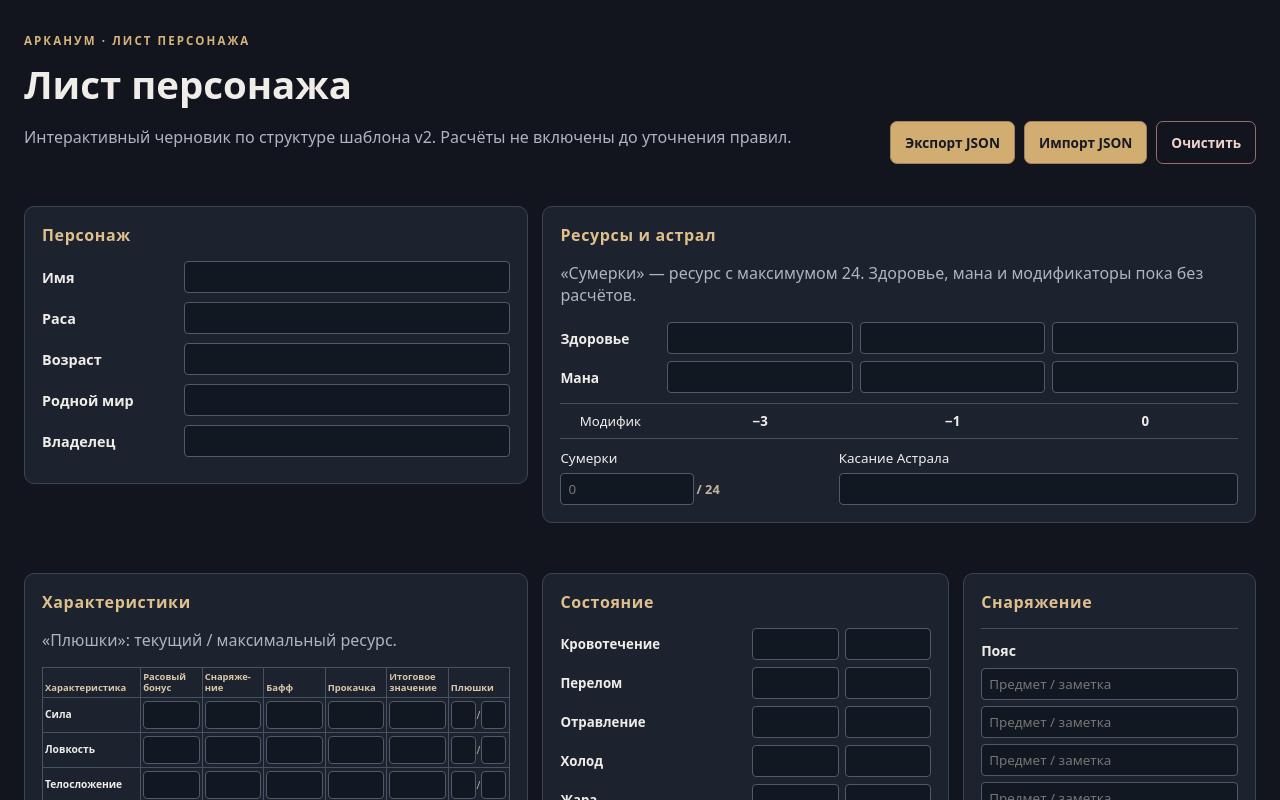
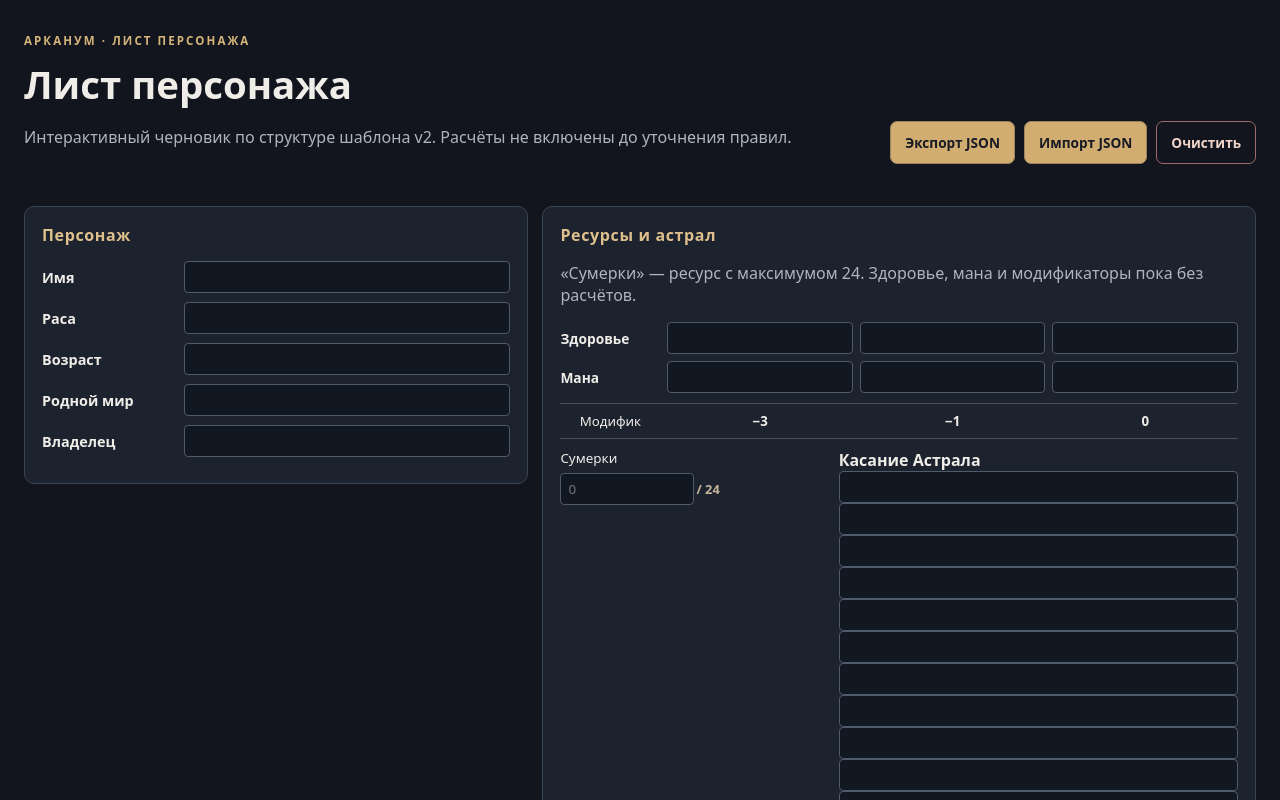
Before and after one commit to ydk-of/character-sheet, a React (Vite) app: page / in a window 1280 px wide. Shown: the top 800 px of the page. Built offline with nearby package versions, Linux system fonts and the light colour scheme.

Commit message:
fix: match twelve Astral Touch cells in source template

```diff
--- a/src/Sheet.tsx
+++ b/src/Sheet.tsx
@@ -52,7 +52,7 @@ export function Sheet() {
     {message&&<p role="status" className="sheet-message">{message}</p>}
     <div className="sheet-layout">
       <section className="sheet-card identity"><h2>Персонаж</h2>{[["Имя","name"],["Раса","race"],["Возраст","age"],["Родной мир","world"],["Владелец","owner"]].map(([label,key])=><label className="sheet-line" key={key}><span>{label}</span>{field(key,label)}</label>)}</section>
-      <section className="sheet-card vitals"><h2>Ресурсы и астрал</h2><p>«Сумерки» — ресурс с максимумом 24. Здоровье, мана и модификаторы пока без расчётов.</p><div className="vital-grid">{["Здоровье","Мана"].map(v=><div className="vital-row" key={v}><strong>{v}</strong>{[0,1,2].map(i=><span key={i}>{field("vital."+v+"."+i,v+" — поле "+(i+1))}</span>)}</div>)}</div><div className="modifiers"><span>Модифик</span><strong>−3</strong><strong>−1</strong><strong>0</strong></div><div className="astral-grid"><label>Сумерки <span className="paired">{field("twilight.current","Сумерки — текущее значение","0")}<b>/ 24</b></span></label><label>Касание Астрала{field("astral","Касание Астрала")}</label></div></section>
+      <section className="sheet-card vitals"><h2>Ресурсы и астрал</h2><p>«Сумерки» — ресурс с максимумом 24. Здоровье, мана и модификаторы пока без расчётов.</p><div className="vital-grid">{["Здоровье","Мана"].map(v=><div className="vital-row" key={v}><strong>{v}</strong>{[0,1,2].map(i=><span key={i}>{field("vital."+v+"."+i,v+" — поле "+(i+1))}</span>)}</div>)}</div><div className="modifiers"><span>Модифик</span><strong>−3</strong><strong>−1</strong><strong>0</strong></div><div className="astral-grid"><label>Сумерки <span className="paired">{field("twilight.current","Сумерки — текущее значение","0")}<b>/ 24</b></span></label><div className="astral-touch"><strong>Касание Астрала</strong><div className="astral-touch-grid">{Array.from({length:12},(_,i)=><span key={i}>{field(i===0?"astral":"astral."+i,"Касание Астрала — ячейка "+(i+1))}</span>)}</div></div></div></section>
       <section className="sheet-card stats"><h2>Характеристики</h2><p>«Плюшки»: текущий / максимальный ресурс.</p><div className="sheet-scroll"><table className="stat-table"><thead><tr><th>Характеристика</th>{statColumns.map(c=><th key={c}>{c}</th>)}<th>Плюшки</th></tr></thead><tbody>{attributes.map(a=><tr key={a}><th scope="row">{a}</th>{statColumns.map(c=><td key={c} data-label={c}>{field("stat."+a+"."+c,a+" — "+c)}</td>)}<td data-label="Плюшки"><div className="paired">{field("stat."+a+".bonus1",a+" — плюшки 1")}<span>/</span>{field("stat."+a+".bonus2",a+" — плюшки 2")}</div></td></tr>)}</tbody></table></div></section>
       <section className="sheet-card conditions"><h2>Состояние</h2>{conditions.map(c=><div className="condition-row" key={c}><strong>{c}</strong>{field("condition."+c+".a",c+" — поле 1")}{field("condition."+c+".b",c+" — поле 2")}</div>)}</section>
       <section className="sheet-card will"><h2>Воля и удача</h2><div className="will-grid"><strong>Показатель</strong><strong>Значение</strong><strong>Плюшки</strong><strong>Болезнь маны</strong>{["Воля","Доп. строка"].map((n,i)=><div className="will-grid-row" key={i}><strong>{i===0?n:""}</strong>{field("will."+i+".value",n+" — значение")}<div className="paired">{field("will."+i+".bonus1",n+" — плюшки 1")}<span>/</span>{field("will."+i+".bonus2",n+" — плюшки 2")}</div>{field("will."+i+".illness",n+" — болезнь маны")}</div>)}</div><div className="luck"><strong>Удача</strong>{Array.from({length:6},(_,i)=><span key={i}>{field("luck."+i,"Удача — поле "+(i+1))}</span>)}</div></section>
```
